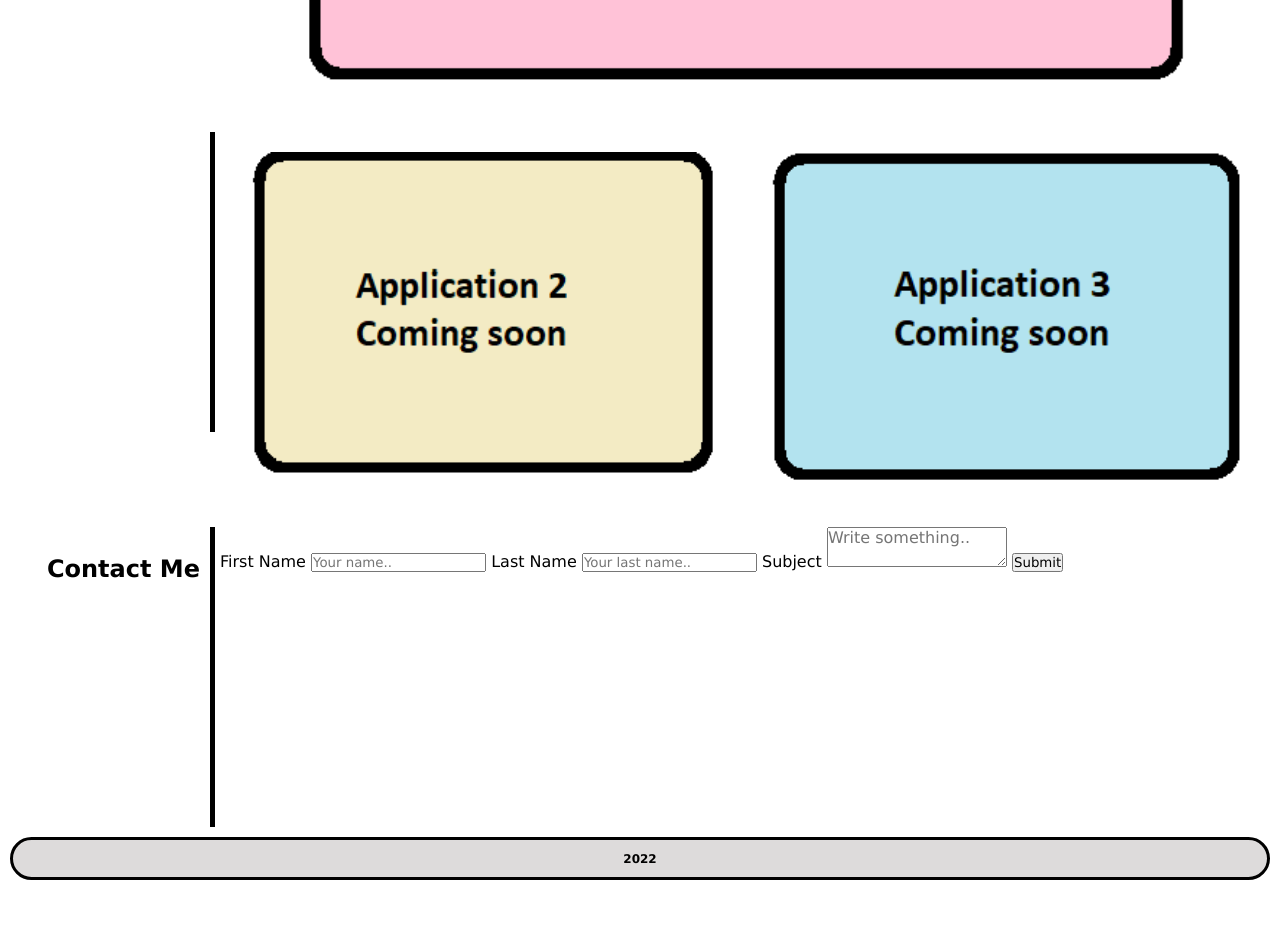
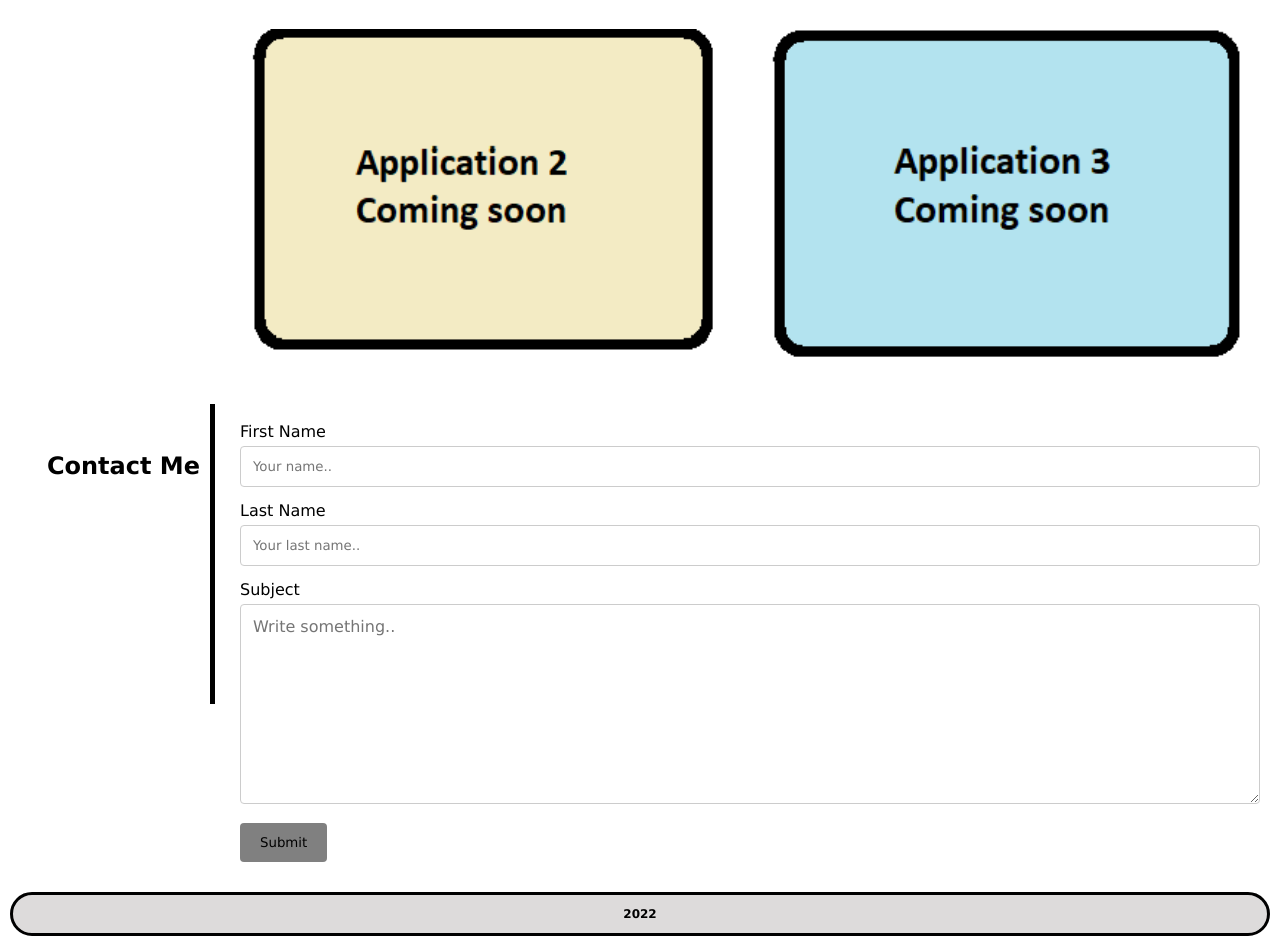
Before and after one commit to stephencurrie/hw-2-porfolio, a plain HTML site: page index.html in a window 1280 px wide. Shown: the part 1220-2156 px from the top of the page. Before the commit the page ends 2100 px from the top, so only its background shows below. Drawn offline with Linux system fonts and the light colour scheme.

Commit message:
cleaned up contact me section

```diff
--- a/assets/css/style.css
+++ b/assets/css/style.css
@@ -3,7 +3,9 @@
   font-family: "Lucida Sans Unicode", "Lucida Grande", sans-serif;
 }
 
-
+html {
+  scroll-behavior: smooth;
+}
 
 body {
   min-width: 600px;
@@ -67,7 +69,7 @@ nav a {
 .columnl {
   width: 200px;
   text-align: right;
-  margin-top: 30px;
+  margin-top: 50px;
   margin-right: 10px;
    flex-grow: 0;
 
@@ -100,11 +102,16 @@ nav a {
   border-left: 5px solid #000;
 }
 
-
+.column-vertline2 {
+  width: 10px;
+  height: 300px;
+  border: none;
+}
 
 .column-aboutpicture {
 
   margin: 0 0;
+  max-width: 500px;
   padding-top: 20px;
   padding-bottom: 20px;
   padding-left: 100px;
@@ -150,8 +157,8 @@ h3 {
   margin: 0 0;
   padding-top: 20px;
   padding-bottom: 20px;
-  padding-left: 75px;
-  padding-right: 75px;
+  padding-left: 100px;
+  padding-right: 100px;
   display: flex;
   flex-direction: column;
   flex-basis: 100%;
@@ -171,6 +178,41 @@ h3 {
   flex: 1;
 
 }
+
+.column-contact {
+  padding-top: 20px;
+  padding-bottom: 20px;
+  padding-left: 20px;
+  padding-right: 20px;
+  display: flex;
+  flex-direction: column;
+  flex-basis: 100%;
+  flex: 1;
+
+}
+
+/* Form Input */
+input[type=text], select, textarea {
+  width: 100%;
+  padding: 12px;
+  border: 1px solid #ccc;
+  border-radius: 4px;
+  box-sizing: border-box;
+  margin-top: 6px;
+  margin-bottom: 16px;
+  resize: vertical;
+}
+
+input[type=submit] {
+  background-color: gray;
+  color: black;
+  padding: 12px 20px;
+  border: none;
+  border-radius: 4px;
+  cursor: pointer;
+}
+
+
 
 footer {
   text-align: center;
--- a/index.html
+++ b/index.html
@@ -48,14 +48,14 @@
         <div class="column-abouttext">
 
           <ul class="list">
-            <li>Technology Leader (Ability to create high performing teams, Establishes clarity in complex environments, Growth oriented, Understands how to use technology to achieve business results, Optimizes costs. Builds cross-functional partnerships, Develops practical strategies and executes)
+            <li><strong>Technology Leader</strong> (Ability to create high performing teams, Establishes clarity in complex environments, Growth oriented, Understands how to use technology to achieve business results, Optimizes costs. Builds cross-functional partnerships, Develops practical strategies and executes)
             </li>
 
-                <li>Drive for Results (Goes beyond job responsibilities to achieve success)</li>
-                <li>Business Acumen (Objectively looks at data to determine and execute optimal plan)</li>
-                <li>Collaboration and Partnership (Ability to work with a range of personalities, focus on teamwork, culture, process and end-results)</li>
-                <li>Drive for Results (Goes beyond job responsibilities to achieve success)</li>
-                <li>Functional Knowledge (Cloud Hosting, Networking, Security, Applications, Workforce Productivity, Global Operations, IT Service Management, Experience in both Consumer and Business space) </li>
+                <li><strong>Drive for Results</strong> (Goes beyond job responsibilities to achieve success)</li>
+                <li><strong>Business Acumen</strong> (Objectively looks at data to determine and execute optimal plan)</li>
+                <li><strong>Collaboration and Partnership</strong> (Ability to work with a range of personalities, focus on teamwork, culture, process and end-results)</li>
+                <li><strong>Drive for Results</strong> (Goes beyond job responsibilities to achieve success)</li>
+                <li><strong>Functional Knowledge</strong> (Application Development, HTML, CSS, Javascript, Hosting, Networking, Security, Workforce Productivity, Global Operations, IT Service Management, Experience in both Consumer and Business space) </li>
               </ul>
 
         </div>
@@ -89,7 +89,7 @@
 
         <!-- Vertical Line  Column -->
 
-        <div class="column-vertline"></div>
+        <div class="column-vertline2"></div>
 
         <!-- Application 2 Column -->
 
@@ -121,34 +121,20 @@
 
         <div class="column-contact">
           <!-- This is the form input -->
-          <form action="/action_page.php">
+          <form action="mailto:scurrie@gmail.com" method="post">
+
             <label for="fname">First Name</label>
-            <input
-              type="text"
-              id="fname"
-              name="firstname"
-              placeholder="Your name.."
-            />
+            <input type="text" id="fname" name="firstname" placeholder="Your name..">
 
             <label for="lname">Last Name</label>
-            <input
-              type="text"
-              id="lname"
-              name="lastname"
-              placeholder="Your last name.."
-            />
+            <input type="text" id="lname" name="lastname" placeholder="Your last name..">
 
 
 
             <label for="subject">Subject</label>
-            <textarea
-              id="subject"
-              name="subject"
-              placeholder="Write something.."
+            <textarea id="subject" name="subject" placeholder="Write something.." style="height:200px"></textarea>
 
-            ></textarea>
-
-            <input type="submit" value="Submit" />
+            <input type="submit" value="Submit">
           </form>
         </div>
         </div>
```
